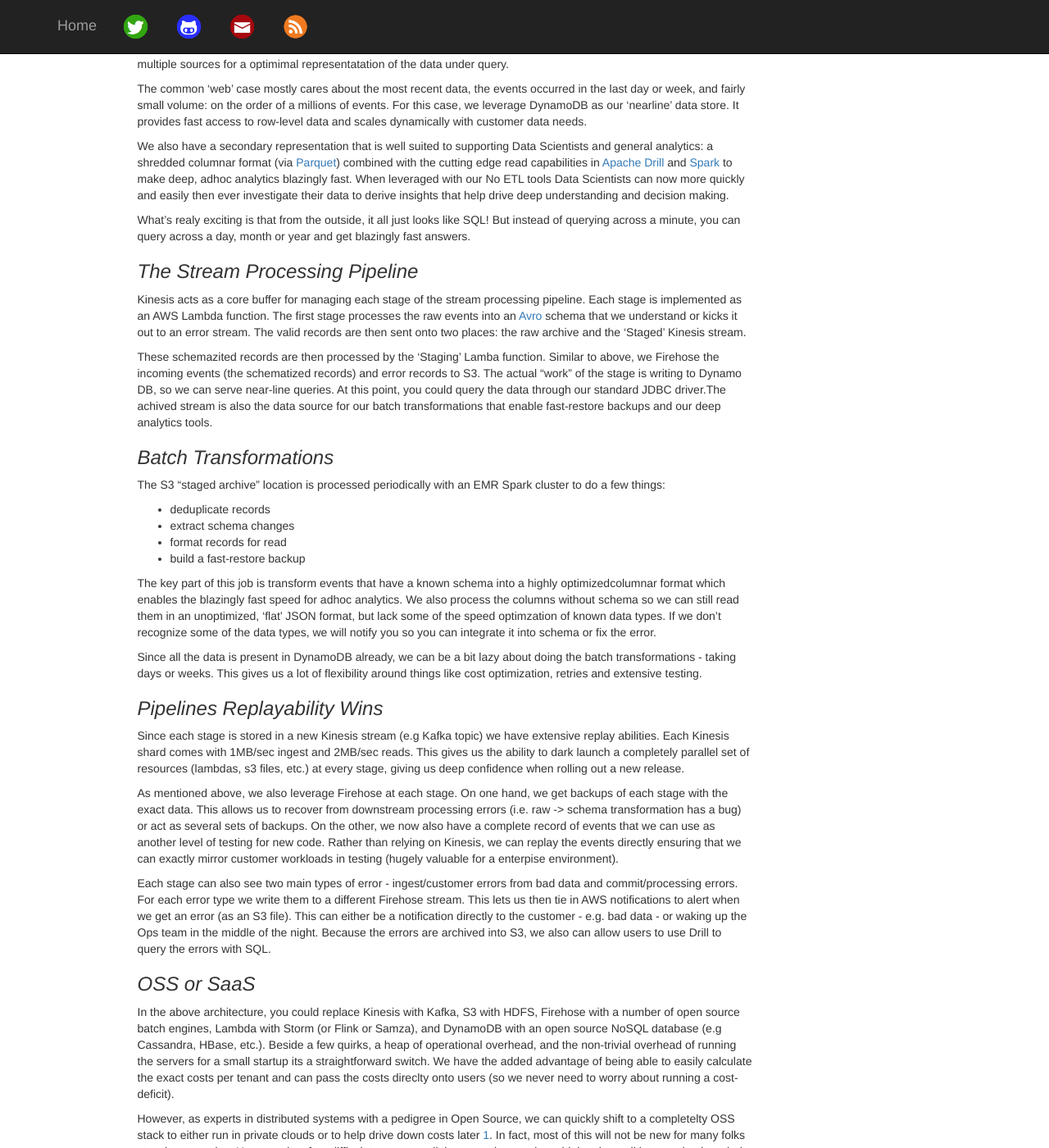
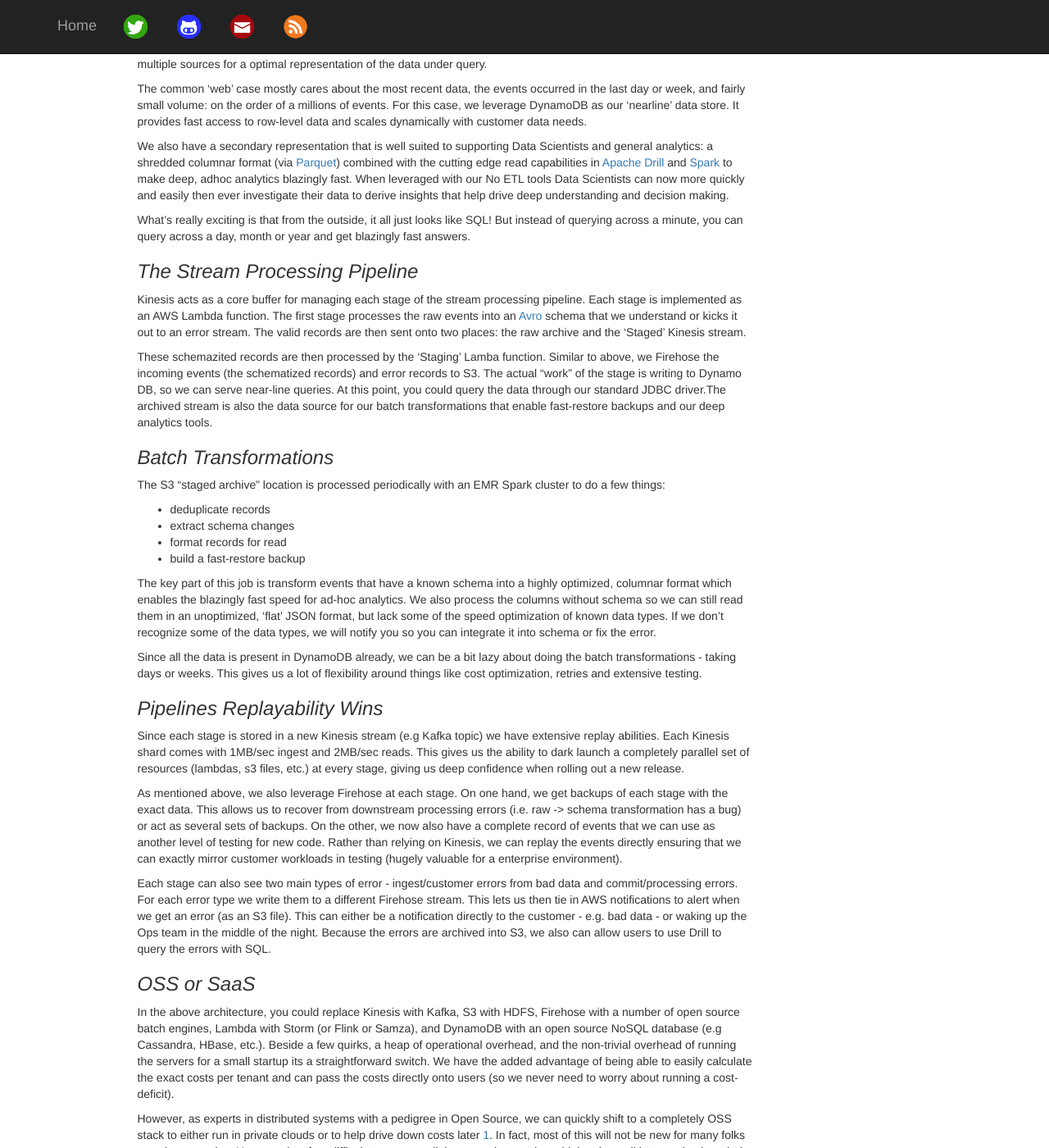
Before and after one commit to jyates/jyates.github.com, a Jekyll site: the page built from _posts/2017-05-01-fineo-internals-ingest.mg.md, in a window 1280 px wide and 1400 px high, scrolled down 2023 px. Shown: the whole window at 82% size. Built offline with Jekyll 4.4.1, drawn with Linux system fonts in a browser that asks for light colours; nearby versions of some CDN libraries; library files that are not in the unit come from our copies; comment, search, counter and statistics services are not loaded; some of the changed text lies outside the part shown.

Commit message:
Fixing spelling on fineo internals

```diff
--- a/_posts/2017-05-01-fineo-internals-ingest.mg.md
+++ b/_posts/2017-05-01-fineo-internals-ingest.mg.md
@@ -6,9 +6,9 @@
 
 With [Fineo]'s Beta availability ([link](https://app.fineo.io)), I thought it would be interesting to look at _how_ [Fineo] actually supports IoT-scale ingest and eliminates the need for traditional pipelines and the maintainence of several data stores. The transfer and conversion of data between these data stores (known as an Extract-Transform-Load, or ETL, process) tend to be very manual and fragile, making them a constant pain point. By eliminating the core ETL processes, instead driving it into the core of the platform Fineo frees people from the burden of data cleanliness and management, allowing them to focus on their business.
 
-The advent of the Interet of Things (IoT) means almost every industry is generating several orders of magnitude more data than they have ever seen. 'Traditional' web companies are the only place to come close to this scale of data. Unfortunately, the standarde Big Data tools tend to be unwieldy and capital intensive (even though they run on "commodity" hardware). While many companies recognize the potential of Big Data, few can actualize it due to the difficulty finding experts to manage these distributed systems for many industries (i.e. its hard to convince engineers that counting bolts is interesting).
+The advent of the Interet of Things (IoT) means almost every industry is generating several orders of magnitude more data than they have ever seen. 'Traditional' web companies are the only place to come close to this scale of data. Unfortunately, the standard Big Data tools tend to be unwieldy and capital intensive (even though they run on "commodity" hardware). While many companies recognize the potential of Big Data, few can actualize it due to the difficulty finding experts to manage these distributed systems for many industries (i.e. its hard to convince engineers that counting bolts is interesting).
 
-Fineo is a SaaS Big Data platform designed from the ground up for the brave, connected world in which we now find ourselves. Beyond completely elatic scalability with enterprise grade tooling, we are also looking to change how people manage their data with our No ETL tools.
+Fineo is a SaaS Big Data platform designed from the ground up for the brave, connected world in which we now find ourselves. Beyond completely elastic scalability with enterprise grade tooling, we are also looking to change how people manage their data with our No ETL tools.
 
 ## Access
 
@@ -49,19 +49,19 @@
 
 ### Making One Size Fit All
 
-One single database/system rarely supports all the use cases; low latency is almost always at odds with high throughput. This is exaclty why we leverage multiple data representations, so we can pick the right one for the query and mash up multiple sources for a optimimal representatation of the data under query.
+One single database/system rarely supports all the use cases; low latency is almost always at odds with high throughput. This is exactly why we leverage multiple data representations, so we can pick the right one for the query and mash up multiple sources for a optimal representation of the data under query.
 
 The common 'web' case mostly cares about the most recent data, the events occurred in the last day or week, and fairly small volume: on the order of a millions of events. For this case, we leverage DynamoDB as our 'nearline' data store. It provides fast access to row-level data and scales dynamically with customer data needs.
 
 We also have a secondary representation that is well suited to supporting Data Scientists and general analytics: a shredded columnar format (via [Parquet]) combined with the cutting edge read capabilities in [Apache Drill] and [Spark] to make deep, adhoc analytics blazingly fast. When leveraged with our No ETL tools Data Scientists can now more quickly and easily then ever investigate their data to derive insights that help drive deep understanding and decision making.
 
-What's realy exciting is that from the outside, it all just looks like SQL! But instead of querying across a minute, you can query across a day, month or year and get blazingly fast answers.
+What's really exciting is that from the outside, it all just looks like SQL! But instead of querying across a minute, you can query across a day, month or year and get blazingly fast answers.
 
 ### The Stream Processing Pipeline
 
 Kinesis acts as a core buffer for managing each stage of the stream processing pipeline. Each stage is implemented as an AWS Lambda function. The first stage processes the raw events into an [Avro] schema that we understand or kicks it out to an error stream. The valid records are then sent onto two places: the raw archive and the 'Staged' Kinesis stream.
 
-These schemazited records are then processed by the 'Staging' Lamba function. Similar to above, we Firehose the incoming events (the schematized records) and error records to S3. The actual "work" of the stage is writing to Dynamo DB, so we can serve near-line queries. At this point, you could query the data through our standard JDBC driver.The achived stream is also the data  source for our batch transformations that enable fast-restore backups and our deep analytics tools.
+These schemazited records are then processed by the 'Staging' Lamba function. Similar to above, we Firehose the incoming events (the schematized records) and error records to S3. The actual "work" of the stage is writing to Dynamo DB, so we can serve near-line queries. At this point, you could query the data through our standard JDBC driver.The archived stream is also the data  source for our batch transformations that enable fast-restore backups and our deep analytics tools.
 
 ### Batch Transformations
 
@@ -72,7 +72,7 @@
  * format records for read
  * build a fast-restore backup
 
-The key part of this job is transform events that have a known schema into a highly optimizedcolumnar format which enables the blazingly fast speed for adhoc analytics. We also process the columns without schema so we can still read them in an unoptimized, 'flat' JSON format, but lack some of the speed optimzation of known data types. If we don't recognize some of the data types, we will  notify you so you can integrate it into schema or fix the error.
+The key part of this job is transform events that have a known schema into a highly optimized, columnar format which enables the blazingly fast speed for ad-hoc analytics. We also process the columns without schema so we can still read them in an unoptimized, 'flat' JSON format, but lack some of the speed optimization of known data types. If we don't recognize some of the data types, we will  notify you so you can integrate it into schema or fix the error.
 
 Since all the data is present in DynamoDB already, we can be a bit lazy about doing the batch transformations - taking days or weeks. This gives us a lot of flexibility around things like  cost optimization, retries and extensive testing.
 
@@ -80,15 +80,15 @@
 
 Since each stage is stored in a new Kinesis stream (e.g Kafka topic) we have extensive replay abilities. Each Kinesis shard comes with 1MB/sec ingest and 2MB/sec reads. This gives us the ability to dark launch a completely parallel set of resources (lambdas, s3 files, etc.) at every stage, giving us deep confidence when rolling out a new release.
 
-As mentioned above, we also leverage Firehose at each stage. On one hand, we get backups of each stage with the exact data. This allows us to recover from downstream processing errors (i.e. raw -> schema transformation has a bug) or act as several sets of backups. On the other, we now also have a complete record of events that we can use as another level of testing for new code. Rather than relying on Kinesis, we can replay the events directly ensuring that we can exactly mirror customer workloads in testing (hugely valuable for a enterpise environment).
+As mentioned above, we also leverage Firehose at each stage. On one hand, we get backups of each stage with the exact data. This allows us to recover from downstream processing errors (i.e. raw -> schema transformation has a bug) or act as several sets of backups. On the other, we now also have a complete record of events that we can use as another level of testing for new code. Rather than relying on Kinesis, we can replay the events directly ensuring that we can exactly mirror customer workloads in testing (hugely valuable for a enterprise environment).
 
 Each stage can also see two main types of error - ingest/customer errors from bad data and commit/processing errors. For each error type we write them to a different Firehose stream. This lets us then tie in AWS notifications to alert when we get an error (as an S3 file). This can either be a notification directly to the customer - e.g. bad data -  or waking up the Ops team in the middle of the night. Because the errors are archived into S3, we also can allow users to use Drill to query the errors with SQL.
 
 ### OSS or SaaS
 
-In the above architecture, you could replace Kinesis with Kafka, S3 with HDFS, Firehose with a number of open source batch engines, Lambda with Storm (or Flink or Samza), and DynamoDB with an open source NoSQL database (e.g Cassandra, HBase, etc.). Beside a few quirks, a heap of operational overhead, and the non-trivial overhead of running the servers for a small startup its a straightforward switch. We  have the added advantage of being able to easily calculate the exact costs per tenant and can pass the costs direclty onto users (so we never need to worry about running a cost-deficit).
+In the above architecture, you could replace Kinesis with Kafka, S3 with HDFS, Firehose with a number of open source batch engines, Lambda with Storm (or Flink or Samza), and DynamoDB with an open source NoSQL database (e.g Cassandra, HBase, etc.). Beside a few quirks, a heap of operational overhead, and the non-trivial overhead of running the servers for a small startup its a straightforward switch. We  have the added advantage of being able to easily calculate the exact costs per tenant and can pass the costs directly onto users (so we never need to worry about running a cost-deficit).
 
-However, as experts in distributed systems with a pedigree in Open Source, we can quickly shift to a completelty OSS stack to either run in private clouds or to help drive down costs later [1](#1-costs). In fact, most of this will not be new for many folks at web companies. However, its often difficult to manage all these services and combining them all into a cohesive whole is certainly not trivial.
+However, as experts in distributed systems with a pedigree in Open Source, we can quickly shift to a completely OSS stack to either run in private clouds or to help drive down costs later [1](#1-costs). In fact, most of this will not be new for many folks at web companies. However, its often difficult to manage all these services and combining them all into a cohesive whole is certainly not trivial.
 
 # Wrap Up
 As a SaaS provider [Fineo] gives you all these great things you would want with a flexible ingest pipelines, fast, IoT-centric storage and enterprise grade tools, without all the overhead of actually running it yourself.
```
Also changed, not shown: other parts of _posts/2017-05-01-fineo-internals-ingest.mg.md (+4 -4 lines).
